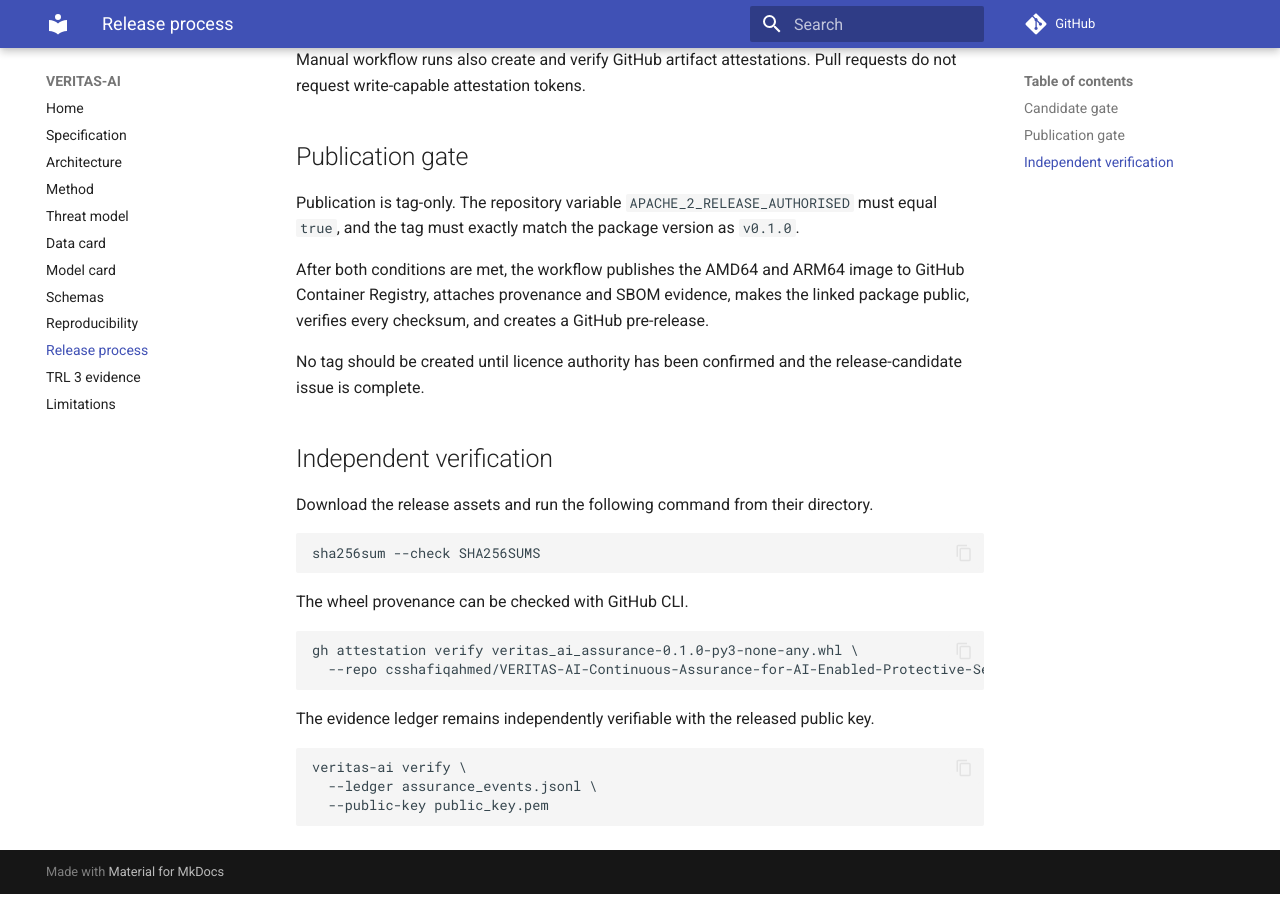
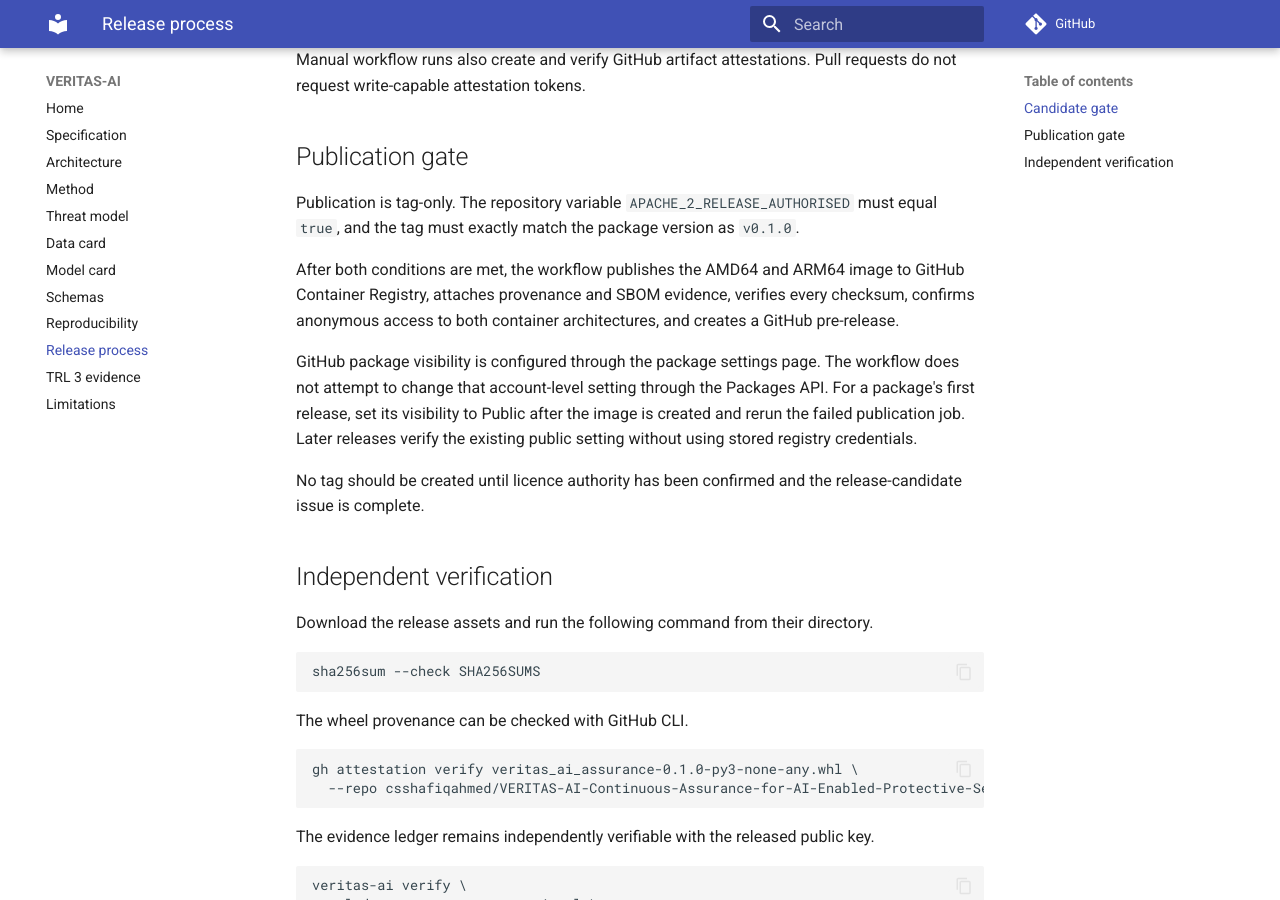
Before and after one commit to csshafiqahmed/VERITAS-AI-Continuous-Assurance-for-AI-Enabled-Protective-Security-Systems, an MkDocs documentation site: the page built from docs/release-process.md, in a window 1280 px wide and 900 px high, scrolled down 652 px. Built offline with MkDocs 1.6.1 and Material for MkDocs 9.7.7, drawn with Linux system fonts in a browser that asks for light colours; comment, search, counter and statistics services are not loaded.

Commit message:
fix(release): Verify public container access (#15)
Replace the unsupported package visibility API call with anonymous multi-platform container verification and preserve retries while registry manifests propagate.

```diff
--- a/docs/release-process.md
+++ b/docs/release-process.md
@@ -22,7 +22,9 @@
 
 Publication is tag-only. The repository variable `APACHE_2_RELEASE_AUTHORISED` must equal `true`, and the tag must exactly match the package version as `v0.1.0`.
 
-After both conditions are met, the workflow publishes the AMD64 and ARM64 image to GitHub Container Registry, attaches provenance and SBOM evidence, makes the linked package public, verifies every checksum, and creates a GitHub pre-release.
+After both conditions are met, the workflow publishes the AMD64 and ARM64 image to GitHub Container Registry, attaches provenance and SBOM evidence, verifies every checksum, confirms anonymous access to both container architectures, and creates a GitHub pre-release.
+
+GitHub package visibility is configured through the package settings page. The workflow does not attempt to change that account-level setting through the Packages API. For a package's first release, set its visibility to Public after the image is created and rerun the failed publication job. Later releases verify the existing public setting without using stored registry credentials.
 
 No tag should be created until licence authority has been confirmed and the release-candidate issue is complete.
 
```
Also changed, not shown: 2 other files.
